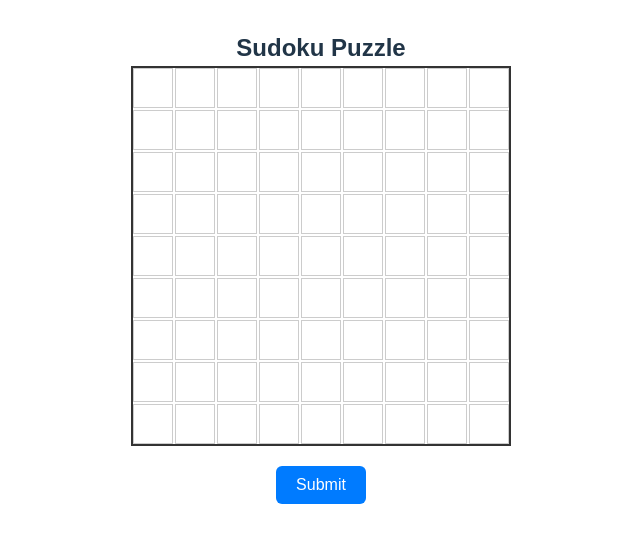
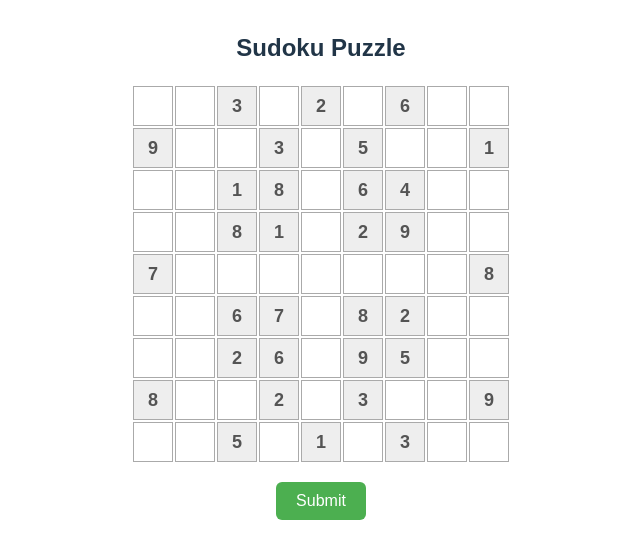
Before and after one commit to ypavanr/Sudoku-Showdown-Project, a React (Vite) app in the folder frontend/: page /sudoku in a window 1280 px wide. Shown: the top 558 px of the page, without its empty margins (319-959 px from the left). Built offline with nearby package versions, Linux system fonts and the light colour scheme.

Commit message:
puzzle generation

```diff
--- a/frontend/src/sudoku.css
+++ b/frontend/src/sudoku.css
@@ -2,8 +2,8 @@
   display: flex;
   flex-direction: column;
   align-items: center;
+  margin-top: 30px;
   font-family: Arial, sans-serif;
-  margin-top: 30px;
 }
 
 .sudoku-grid {
@@ -11,37 +11,32 @@
   grid-template-columns: repeat(9, 40px);
   grid-template-rows: repeat(9, 40px);
   gap: 2px;
-  border: 2px solid #333;
-  margin-bottom: 20px;
+  margin: 20px 0;
 }
 
 .sudoku-cell {
   width: 40px;
   height: 40px;
   text-align: center;
-  font-size: 20px;
-  border: 1px solid #ccc;
-  outline: none;
+  font-size: 18px;
+  border: 1px solid #aaa;
 }
 
-.sudoku-cell:focus {
-  border-color: #007bff;
+.sudoku-cell:disabled {
+  background-color: #eee;
+  font-weight: bold;
 }
 
 .submit-button {
   padding: 10px 20px;
-  background-color: #007bff;
+  font-size: 16px;
+  background-color: #4caf50;
   color: white;
   border: none;
+  cursor: pointer;
   border-radius: 6px;
-  cursor: pointer;
 }
 
 .submit-button:hover {
-  background-color: #0056b3;
+  background-color: #45a049;
 }
-
-.result-message {
-  margin-top: 10px;
-  font-weight: bold;
-}
--- a/frontend/src/sudoku.jsx
+++ b/frontend/src/sudoku.jsx
@@ -1,54 +1,96 @@
-import React, { useState } from 'react';
-import './Sudoku.css';
+import React, { useState, useEffect } from "react";
+import "./Sudoku.css";
 
-const isValidSudoku = (board) => {
-  const isValidBlock = (block) => {
-    const nums = block.filter(n => n !== '');
+const puzzles = [
+  [
+    [5, 3, "", "", 7, "", "", "", ""],
+    [6, "", "", 1, 9, 5, "", "", ""],
+    ["", 9, 8, "", "", "", "", 6, ""],
+    [8, "", "", "", 6, "", "", "", 3],
+    [4, "", "", 8, "", 3, "", "", 1],
+    [7, "", "", "", 2, "", "", "", 6],
+    ["", 6, "", "", "", "", 2, 8, ""],
+    ["", "", "", 4, 1, 9, "", "", 5],
+    ["", "", "", "", 8, "", "", 7, 9]
+  ],
+  [
+    ["", "", 3, "", 2, "", 6, "", ""],
+    [9, "", "", 3, "", 5, "", "", 1],
+    ["", "", 1, 8, "", 6, 4, "", ""],
+    ["", "", 8, 1, "", 2, 9, "", ""],
+    [7, "", "", "", "", "", "", "", 8],
+    ["", "", 6, 7, "", 8, 2, "", ""],
+    ["", "", 2, 6, "", 9, 5, "", ""],
+    [8, "", "", 2, "", 3, "", "", 9],
+    ["", "", 5, "", 1, "", 3, "", ""]
+  ],
+  [
+    ["", "", "", 2, 6, "", 7, "", 1],
+    [6, 8, "", "", 7, "", "", 9, ""],
+    [1, 9, "", "", "", 4, 5, "", ""],
+    [8, 2, "", 1, "", "", "", 4, ""],
+    ["", "", 4, 6, "", 2, 9, "", ""],
+    ["", 5, "", "", "", 3, "", 2, 8],
+    ["", "", 9, 3, "", "", "", 7, 4],
+    ["", 4, "", "", 5, "", "", 3, 6],
+    [7, "", 3, "", 1, 8, "", "", ""]
+  ]
+];
+
+// Check if a solution is valid
+const isValidSudoku = (grid) => {
+  const checkSet = (arr) => {
+    const nums = arr.filter(val => val !== "");
     return new Set(nums).size === nums.length;
   };
 
   for (let i = 0; i < 9; i++) {
-    const row = board[i];
-    const col = board.map(row => row[i]);
-    if (!isValidBlock(row) || !isValidBlock(col)) return false;
-  }
+    const row = [], col = [], block = [];
 
-  for (let i = 0; i < 9; i += 3) {
-    for (let j = 0; j < 9; j += 3) {
-      const block = [];
-      for (let r = i; r < i + 3; r++) {
-        for (let c = j; c < j + 3; c++) {
-          block.push(board[r][c]);
-        }
-      }
-      if (!isValidBlock(block)) return false;
+    for (let j = 0; j < 9; j++) {
+      row.push(grid[i][j]);
+      col.push(grid[j][i]);
+
+      const rowIndex = 3 * Math.floor(i / 3) + Math.floor(j / 3);
+      const colIndex = 3 * (i % 3) + (j % 3);
+      block.push(grid[rowIndex][colIndex]);
+    }
+
+    if (!checkSet(row) || !checkSet(col) || !checkSet(block)) {
+      return false;
     }
   }
-
   return true;
 };
 
-const SudokuBoard = () => {
-  const initialBoard = Array(9).fill(null).map(() => Array(9).fill(''));
-  const [board, setBoard] = useState(initialBoard);
-  const [message, setMessage] = useState('');
+export default function SudokuBoard() {
+  const [puzzle, setPuzzle] = useState([]);
+  const [userGrid, setUserGrid] = useState([]);
+
+  useEffect(() => {
+    const selectedPuzzle = puzzles[Math.floor(Math.random() * puzzles.length)];
+    setPuzzle(selectedPuzzle);
+    setUserGrid(selectedPuzzle.map(row => [...row]));
+  }, []);
 
   const handleChange = (row, col, value) => {
-    if (/^[1-9]?$/.test(value)) {
-      const newBoard = board.map((r, i) =>
-        r.map((c, j) => (i === row && j === col ? value : c))
-      );
-      setBoard(newBoard);
-    }
+    const newGrid = userGrid.map((r, i) =>
+      r.map((cell, j) => (i === row && j === col ? value.replace(/[^1-9]/, "") : cell))
+    );
+    setUserGrid(newGrid);
   };
 
   const handleSubmit = () => {
-    if (board.some(row => row.includes(''))) {
-      setMessage('Please fill all cells');
-    } else if (isValidSudoku(board)) {
-      setMessage('✅ Valid Sudoku Solution!');
+    const isComplete = userGrid.every(row => row.every(cell => cell !== ""));
+    if (!isComplete) {
+      alert("Please fill all cells before submitting.");
+      return;
+    }
+
+    if (isValidSudoku(userGrid)) {
+      alert("Congratulations! Sudoku is solved correctly.");
     } else {
-      setMessage('❌ Invalid Solution. Check rows, columns, and blocks.');
+      alert("Oops! There’s a mistake in your solution.");
     }
   };
 
@@ -56,22 +98,21 @@ const SudokuBoard = () => {
     <div className="sudoku-container">
       <h2>Sudoku Puzzle</h2>
       <div className="sudoku-grid">
-        {board.map((row, i) =>
+        {userGrid.map((row, i) =>
           row.map((cell, j) => (
             <input
               key={`${i}-${j}`}
+              className="sudoku-cell"
               value={cell}
               onChange={(e) => handleChange(i, j, e.target.value)}
-              className="sudoku-cell"
-              maxLength="1"
+              disabled={puzzle[i][j] !== ""}
             />
           ))
         )}
       </div>
-      <button className="submit-button" onClick={handleSubmit}>Submit</button>
-      <p className="result-message">{message}</p>
+      <button className="submit-button" onClick={handleSubmit}>
+        Submit
+      </button>
     </div>
   );
-};
-
-export default SudokuBoard;
+}
```
